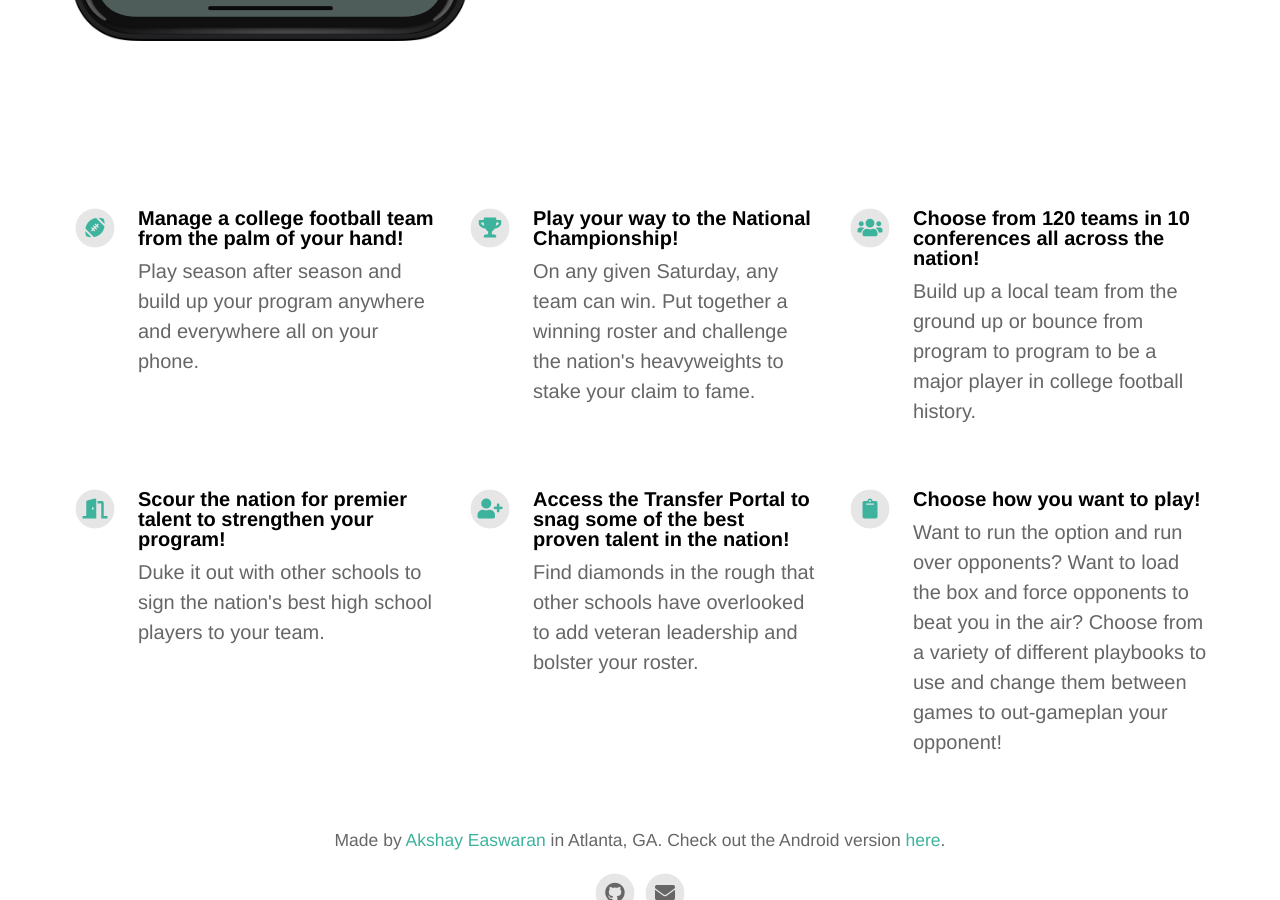
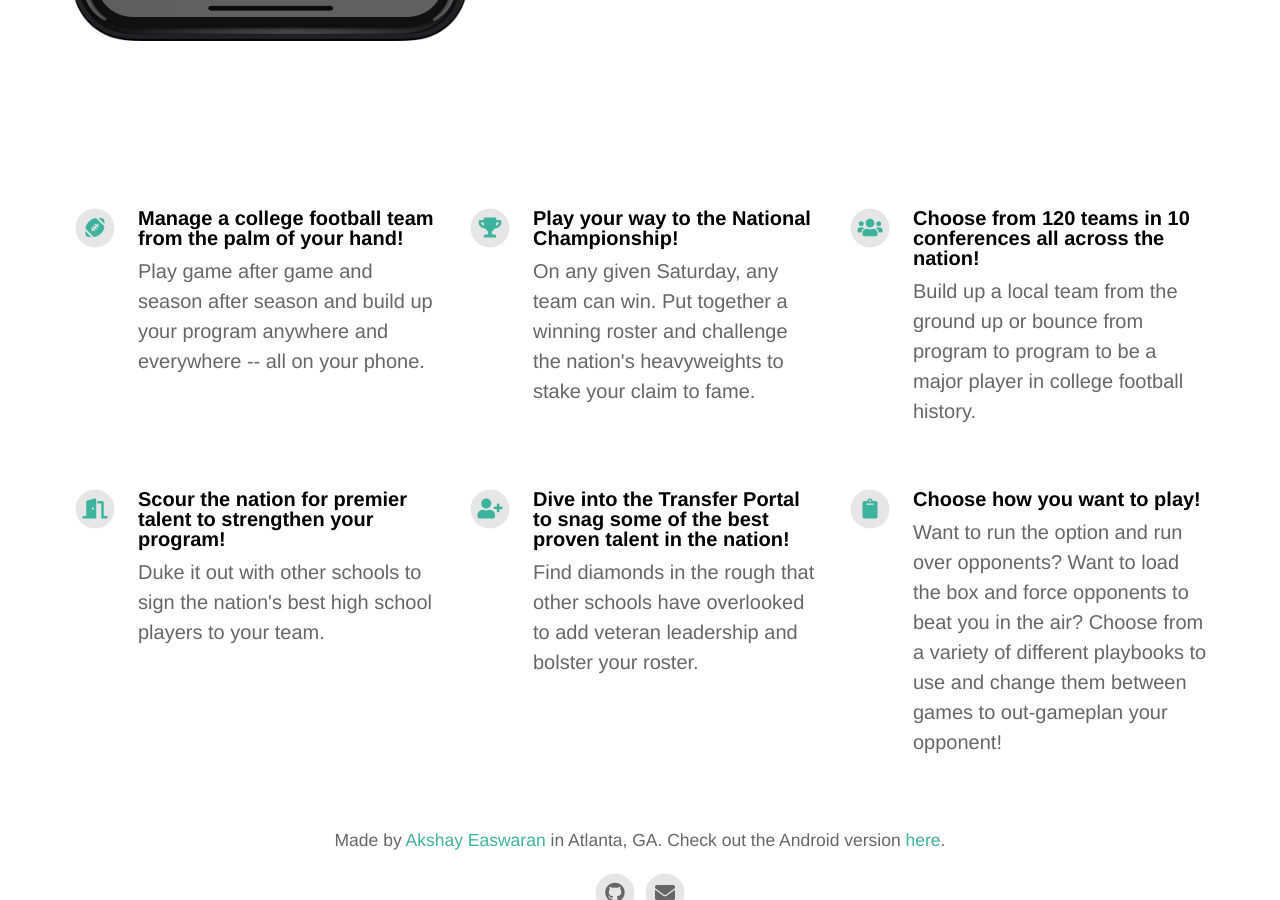
Before and after one commit to akeaswaran/cfc-ios, a Jekyll site: the page built from index.html, in a window 1280 px wide and 900 px high, scrolled down 876 px. Built offline with Jekyll 4.4.1, drawn with Linux system fonts in a browser that asks for light colours; nearby versions of some CDN libraries.

Commit message:
minor edits for 4.0

```diff
--- a/_config.yml
+++ b/_config.yml
@@ -32,7 +32,7 @@ youtube_username                          :
 features                                  :
 
   - title                                 : Manage a college football team from the palm of your hand!
-    description                           : Play season after season and build up your program anywhere and everywhere all on your phone.
+    description                           : Play game after game and season after season and build up your program anywhere and everywhere -- all on your phone.
     fontawesome_icon_name                 : football-ball
 
   - title                                 : Play your way to the National Championship!
@@ -47,7 +47,7 @@ features                                  :
     description                           : Duke it out with other schools to sign the nation's best high school players to your team.
     fontawesome_icon_name                 : door-open
 
-  - title                                 : Access the Transfer Portal to snag some of the best proven talent in the nation!
+  - title                                 : Dive into the Transfer Portal to snag some of the best proven talent in the nation!
     description                           : Find diamonds in the rough that other schools have overlooked to add veteran leadership and bolster your roster.
     fontawesome_icon_name                 : user-plus
 
```
Also changed, not shown: assets/screenshot/iPhone Xs-0News-min.png (added), assets/screenshot/iPhone Xs-1Schedule-min.png (added), assets/screenshot/iPhone Xs-2Game-min.png (added), assets/screenshot/iPhone Xs-3Roster-min.png (added), assets/screenshot/iPhone Xs-4Player-min.png (added), assets/screenshot/iPhone Xs-5Team-min.png (added), assets/screenshot/iPhone Xs-6Coach-min.png (added), assets/screenshot/news.png (deleted), assets/screenshot/roster.png (deleted), assets/screenshot/schedule.png (deleted), assets/screenshot/search.png (deleted), assets/screenshot/team.png (deleted).
